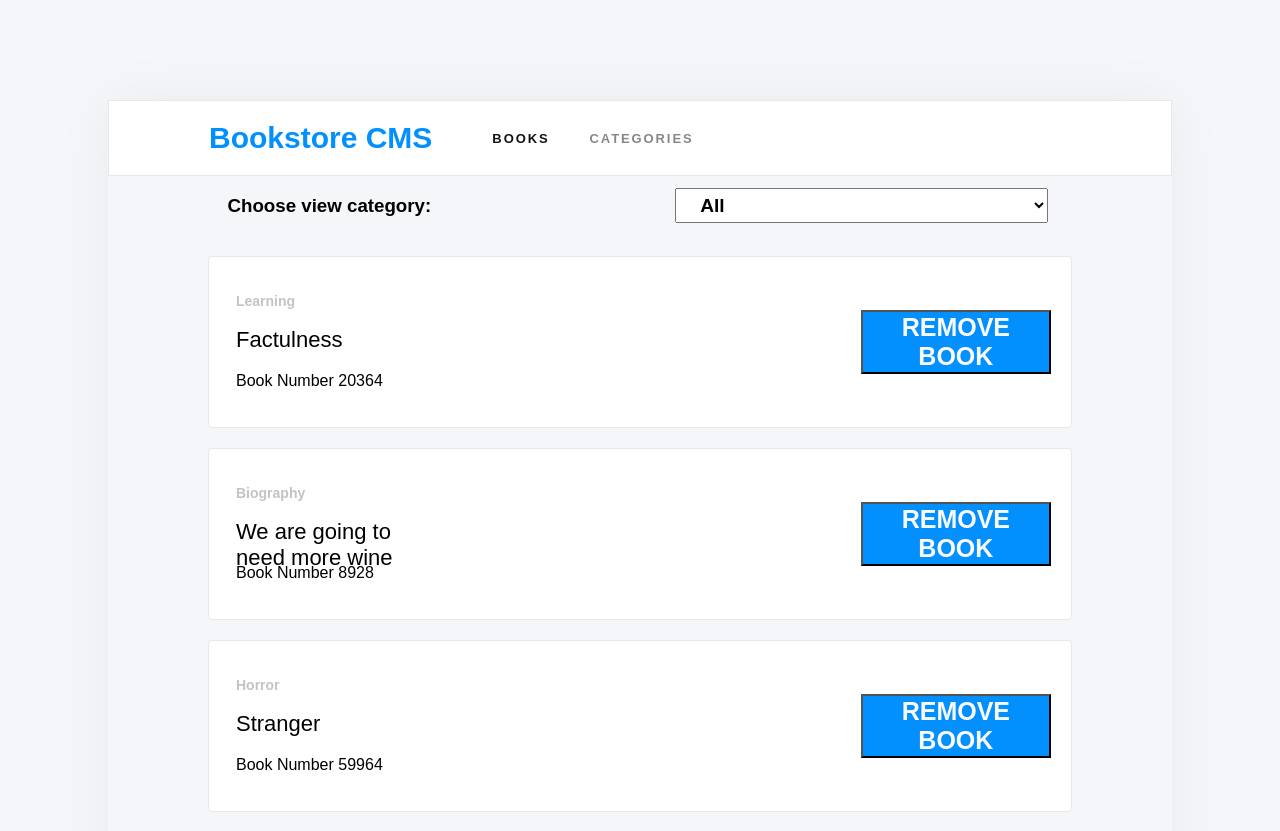
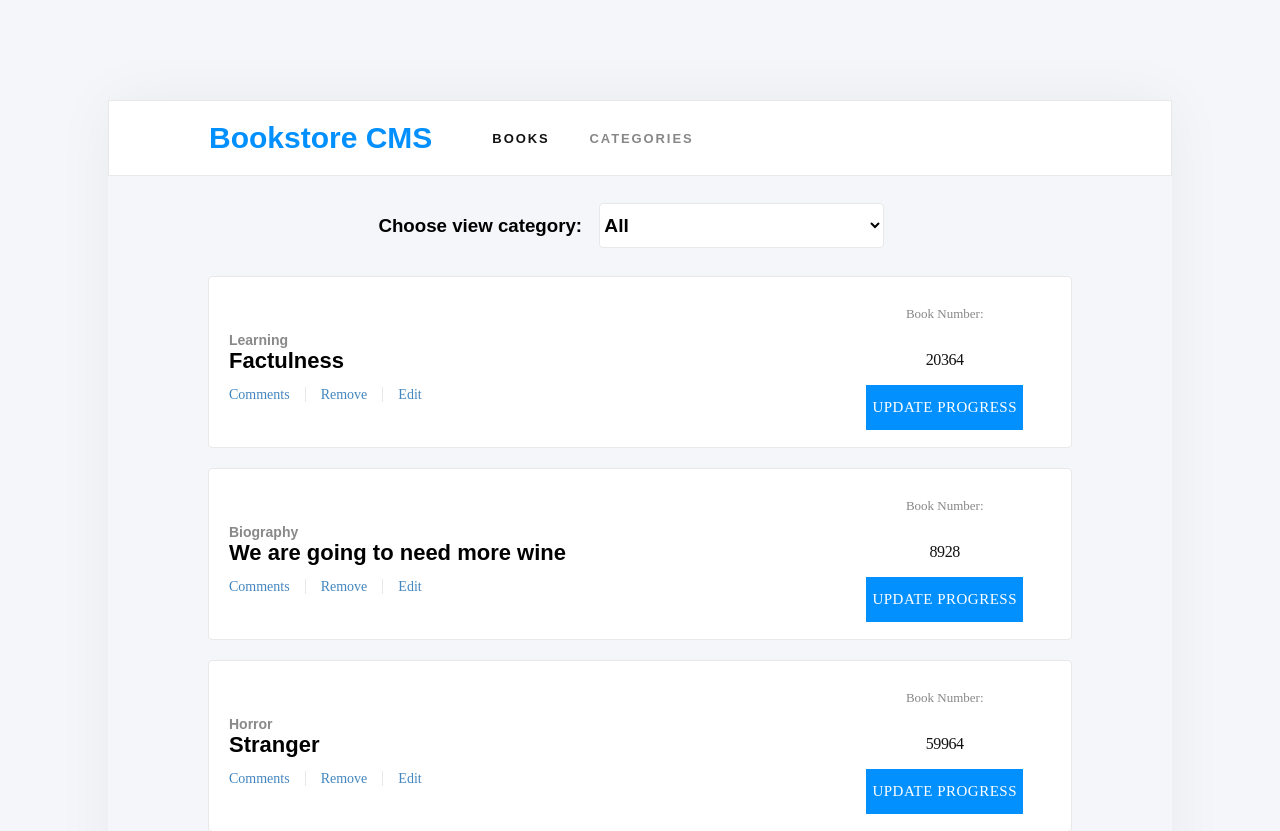
Before and after one commit to christianotieno/react-redux-bookstore, a React (Create React App) app: page / in a window 1280 px wide. Shown: the top 831 px of the page. Built offline with nearby package versions, Linux system fonts and the light colour scheme.

Commit message:
Improve styling on the UI of the bookstore

```diff
--- a/src/components/Book.js
+++ b/src/components/Book.js
@@ -7,32 +7,35 @@ const Book = ({ book, deleteBook }) => {
   };
   return (
     <div className="book-div">
-      <div className="book-group">
-        <p id="category">
-          {' '}
-          {book.category}
-          {' '}
+      <div className="left-book">
+        <div className="top-left-book">
+          <p id="category">{book.category}</p>
+          <p id="title">{book.title}</p>
+        </div>
+        <div className="bottom-left-book">
+          <ul className="book-links">
+            <li><a href="/" className="book-details" id="comments">Comments</a></li>
+            <li>
+              <button id="remove-button" className=" book-details" type="button" onClick={handleRemoveBook}>
+                Remove
+              </button>
+
+            </li>
+            <li><a href="/" className="book-details" id="edit">Edit</a></li>
+          </ul>
+        </div>
+      </div>
+      <div className="right-book">
+        <p id="book-number">
+          Book Number:
         </p>
-        <p id="title">
-          {' '}
-          {book.title}
-          {' '}
+        <p id="book-id">
+          {book.id}
         </p>
-        <p id="book-number">
-          Book Number
-          {' '}
-          {book.id}
-          {' '}
-        </p>
+        <button id="update-button" className="blue-button" type="button">
+          update progress
+        </button>
       </div>
-      <button
-        className="remove-button"
-        type="button"
-        onClick={handleRemoveBook}
-      >
-        Remove book
-
-      </button>
     </div>
   );
 };
--- a/src/components/CategoryFilter.js
+++ b/src/components/CategoryFilter.js
@@ -15,6 +15,7 @@ const CategoryFilter = ({ filterCategory }) => {
       <select
         name="category"
         onChange={handleFilterChange}
+        id="chose-category-view"
         className="drop-down"
       >
         <option value="All">
--- a/src/containers/BooksForm.js
+++ b/src/containers/BooksForm.js
@@ -50,6 +50,7 @@ const BooksForm = ({ createBook }) => {
           name="title"
           placeholder="Book Title"
           className="book-input"
+          id="book-input-field"
           minLength="5"
           maxLength="30"
           required
@@ -58,6 +59,7 @@ const BooksForm = ({ createBook }) => {
           onChange={handleChange}
           value={state.category}
           name="category"
+          id="chose-category"
           className="drop-down"
         >
           { categories.map(category => (
@@ -69,7 +71,7 @@ const BooksForm = ({ createBook }) => {
             </option>
           ))}
         </select>
-        <button type="submit">
+        <button id="add-book" className="blue-button" type="submit">
           Add Book
         </button>
       </form>
--- a/src/styles/css/main.css
+++ b/src/styles/css/main.css
@@ -1,6 +1,6 @@
 body {
   background-color: #f5f6fa;
-  font-family: 'Montserrat', sans-serif;
+  font-family: "Montserrat", sans-serif;
 }
 
 .App {
@@ -16,25 +16,21 @@ body {
   color: #0290ff;
   font-weight: bold;
   align-items: center;
+  background-color: #fff;
   border: solid 1px #e8e8e8;
-  background-color: #fff;
 }
-
 .header ul {
   display: flex;
 }
-
 .header ul li {
   margin: 0 20px;
   list-style: none;
 }
-
 .header #books {
   font-size: 13px;
   color: #121212;
   letter-spacing: 1.9px;
 }
-
 .header #categories {
   opacity: 0.5;
   font-size: 13px;
@@ -48,43 +44,92 @@ body {
   border-radius: 4px;
   margin: 20px 100px;
   align-items: center;
+  background-color: #fff;
   border: solid 1px #e8e8e8;
-  background-color: #fff;
   justify-content: space-between;
 }
 
-.book-div p {
-  margin: 16px 27px;
-  width: 100%;
+.left-book {
+  width: 70%;
+  margin-left: 20px;
 }
-
-.book-div button,
-.book-form button {
-  font-size: 25px;
-  color: #fafafa;
-  margin: 16px 20px;
-  font-weight: bold;
-  text-transform: uppercase;
-  background-color: #0290ff;
+.left-book .top-left-book {
+  padding: 0;
+  margin: 2% 0;
 }
-
-.book-group {
-  width: 80%;
-}
-
-#category {
-  width: 70%;
-  height: 18px;
-  opacity: 0.5;
+.left-book .top-left-book #category {
+  padding: 0;
   font-size: 14px;
   color: #898989;
   font-weight: bold;
+  margin: 0 1.5% 0 0;
+}
+.left-book .top-left-book #title {
+  padding: 0;
+  margin: 0;
+  font-size: 22px;
+  font-weight: bold;
+}
+.left-book .bottom-left-book {
+  padding: 0;
+  margin: 0;
 }
 
-#title {
-  width: 197px;
-  height: 29px;
-  font-size: 22px;
+.right-book {
+  width: 30%;
+  display: flex;
+  align-items: center;
+  flex-direction: column;
+  justify-content: center;
+}
+
+#book-number {
+  opacity: 0.5;
+  font-size: 13px;
+  font-weight: 300;
+  color: #121212;
+  font-family: RobotoSlab;
+}
+
+#book-id {
+  font-size: 16px;
+  font-weight: 300;
+  color: #121212;
+  letter-spacing: -0.4px;
+  font-family: RobotoSlab;
+}
+
+.book-links {
+  display: flex;
+  padding: 0;
+  margin: 0;
+}
+
+ul li {
+  margin: 0;
+  font-size: 16px;
+  list-style: none;
+  text-decoration: none;
+}
+ul li a {
+  text-decoration: none;
+}
+
+.book-details {
+  font-size: 14px;
+  font-weight: 300;
+  color: #4386bf;
+  font-family: RobotoSlab;
+}
+
+#comments {
+  padding-right: 15px;
+  border-right: 1px #e8e8e8 solid;
+}
+
+#edit {
+  padding-left: 15px;
+  border-left: 1px #e8e8e8 solid;
 }
 
 .book-form {
@@ -93,6 +138,7 @@ body {
 }
 
 .form-input {
+  width: 80%;
   height: 10vh;
   display: flex;
   color: #fefefe;
@@ -106,16 +152,64 @@ body {
 
 .drop-down,
 .book-input {
-  width: 35%;
-  height: 30%;
-  margin: 5px;
-  padding: 5px 20px;
+  height: 45px;
+  margin: 0 2%;
   font-size: larger;
   font-weight: bolder;
+  border-radius: 4px;
+  background-color: #fff;
+  border: solid 1px #e8e8e8;
+}
+
+#book-input-field {
+  width: 65%;
+  padding-left: 10px;
+}
+
+#chose-category {
+  width: 20%;
+}
+
+#add-book {
+  width: 10%;
+  font-weight: bold;
 }
 
 .category-filter {
+  width: auto;
   display: flex;
+  margin: 20px 100px;
   align-items: center;
-  justify-content: space-around;
+  justify-content: center;
 }
+
+#chose-category-view {
+  width: 285px;
+}
+
+button {
+  cursor: pointer;
+}
+
+.blue-button {
+  width: auto;
+  height: 45px;
+  border: none;
+  color: #fff;
+  font-size: 15px;
+  font-weight: 300;
+  text-align: center;
+  letter-spacing: 0.5px;
+  font-family: RobotoSlab;
+  text-transform: uppercase;
+  background-color: #0290ff;
+}
+
+#remove-button {
+  border: none;
+  padding: 2% 6%;
+  padding: 0 15px;
+  background: none;
+}
+
+/*# sourceMappingURL=main.css.map */
--- a/src/styles/scss/main.scss
+++ b/src/styles/scss/main.scss
@@ -16,8 +16,8 @@ body {
   color: #0290ff;
   font-weight: bold;
   align-items: center;
+  background-color: #fff;
   border: solid 1px #e8e8e8;
-  background-color: #fff;
 
   ul {
     display: flex;
@@ -48,43 +48,97 @@ body {
   border-radius: 4px;
   margin: 20px 100px;
   align-items: center;
+  background-color: #fff;
   border: solid 1px #e8e8e8;
-  background-color: #fff;
   justify-content: space-between;
 }
 
-.book-div p {
-  margin: 16px 27px;
-  width: 100%;
+.left-book {
+  width: 70%;
+  margin-left: 20px;
+  .top-left-book {
+    padding: 0;
+    margin: 2% 0;
+
+    #category {
+      padding: 0;
+      font-size: 14px;
+      color: #898989;
+      font-weight: bold;
+      margin: 0 1.5% 0 0;
+    }
+
+    #title {
+      padding: 0;
+      margin: 0;
+      font-size: 22px;
+      font-weight: bold;
+    }
+  }
+  .bottom-left-book {
+    padding: 0;
+    margin: 0;
+  }
 }
 
-.book-div button,
-.book-form button {
-  font-size: 25px;
-  color: #fafafa;
-  margin: 16px 20px;
-  font-weight: bold;
-  text-transform: uppercase;
-  background-color: #0290ff;
+.right-book {
+  width: 30%;
+  display: flex;
+  align-items: center;
+  flex-direction: column;
+  justify-content: center;
 }
 
-.book-group {
-  width: 80%;
+#book-number {
+  opacity: 0.5;
+  font-size: 13px;
+  font-weight: 300;
+  color: #121212;
+  font-family: RobotoSlab;
 }
 
-#category {
-  width: 70%;
-  height: 18px;
-  opacity: 0.5;
-  font-size: 14px;
-  color: #898989;
-  font-weight: bold;
+#book-id {
+  font-size: 16px;
+  font-weight: 300;
+  color: #121212;
+  letter-spacing: -0.4px;
+  font-family: RobotoSlab;
+
 }
 
-#title {
-  width: 197px;
-  height: 29px;
-  font-size: 22px;
+.book-links {
+  display: flex;
+  padding: 0;
+  margin: 0;
+}
+
+ul li {
+  margin: 0;
+  font-size: 16px;
+  list-style: none;
+  text-decoration: none;
+
+
+  a {
+    text-decoration: none;
+  }
+}
+
+.book-details {
+  font-size: 14px;
+  font-weight: 300;
+  color: #4386bf;
+  font-family: RobotoSlab;
+}
+
+#comments {
+  padding-right: 15px;
+  border-right: 1px #e8e8e8 solid;
+}
+
+#edit {
+  padding-left: 15px;
+  border-left: 1px #e8e8e8 solid;
 }
 
 .book-form {
@@ -93,6 +147,7 @@ body {
 }
 
 .form-input {
+  width: 80%;
   height: 10vh;
   display: flex;
   color: #fefefe;
@@ -106,16 +161,63 @@ body {
 
 .drop-down,
 .book-input {
-  width: 35%;
-  height: 30%;
-  margin: 5px;
-  padding: 5px 20px;
+  height: 45px;
+  margin: 0 2%;
   font-size: larger;
   font-weight: bolder;
+  border-radius: 4px;
+  background-color: #fff;
+  border: solid 1px #e8e8e8;
+}
+
+#book-input-field {
+  width: 65%;
+  padding-left: 10px;
+}
+#chose-category {
+  width: 20%;
+}
+
+#add-book {
+  width: 10%;
+  font-weight: bold;
 }
 
 .category-filter {
+  width: auto;
   display: flex;
+  margin: 20px 100px;
   align-items: center;
-  justify-content: space-around;
+  justify-content: center;
 }
+
+#chose-category-view {
+  width: 285px;
+}
+
+button {
+  cursor:pointer;
+}
+
+.blue-button {
+  width: auto;
+  height: 45px;
+  border: none;
+  color: #fff;
+  font-size: 15px;
+  font-weight: 300;
+  text-align: center;;
+  letter-spacing: 0.5px;
+  font-family: RobotoSlab;
+  text-transform: uppercase;
+  background-color: #0290ff;
+
+}
+
+#remove-button {
+  border: none;
+  padding: 2% 6%;
+  padding: 0 15px;
+  background: none;
+
+}
```
Also changed, not shown: 1 other file (tests, documents, lock files or other folders).
